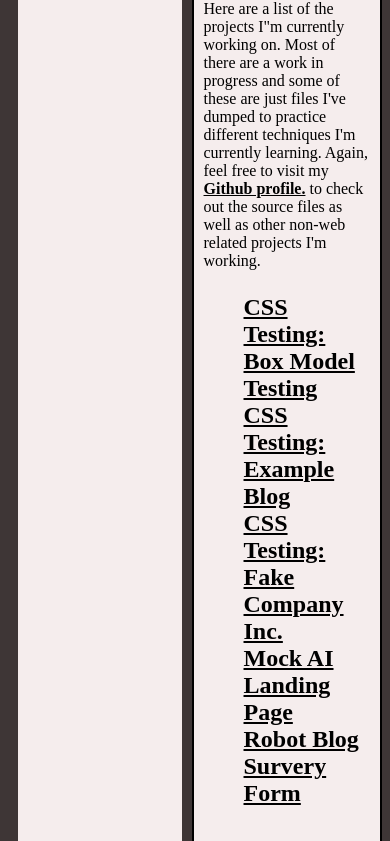
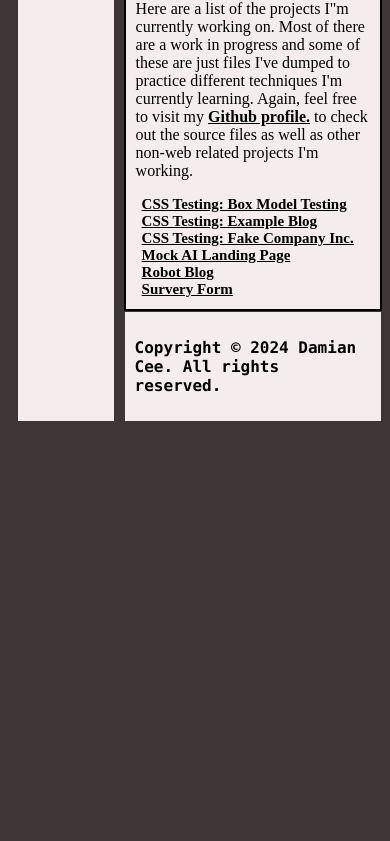
Before and after one commit to DamianCeeDev/DamianCeeDev.github.io, a plain HTML site: page projects.html in a window 390 px wide. Shown: the part 102-943 px from the top of the page. After the commit the page ends 844 px from the top, so only its background shows below. Drawn offline with Linux system fonts and the light colour scheme.

Commit message:
Adjusted the size of the webpage to be a little more mobile friendly even though it's not perfect.

```diff
--- a/style.css
+++ b/style.css
@@ -1,13 +1,21 @@
 ul {
   list-style: none;
-  font-size: x-large;
+  font-size: 20px;
+  text-align: left;
+  padding-left: 5px;
+  /* Remove default padding */
+  padding-right: 5px;
+  /* Remove default padding */
+  margin: 5px;
+  /* Remove default margin */
 }
 
 
 header {
   grid-area: nav-bar;
   background-color: #F5EDED;
-  padding-right: 40px;
+  padding-right: 3px;
+  padding-left: 3px;
   margin: 10px;
 
 }
@@ -51,6 +59,7 @@ body {
 a {
   color: #000000;
   font-weight: bold;
+  text-align: left;
 }
 
 a:hover {
@@ -64,6 +73,19 @@ article {
   background-color: #F5EDED;
 }
 
+article ul {
+
+  list-style: none;
+  font-size: 15px;
+  text-align: left;
+  padding-left: 5px;
+  /* Remove default padding */
+  padding-right: 5px;
+  /* Remove default padding */
+  margin: 1px;
+  /* Remove default margin */
+}
+
 .webpage-format {
   display: grid;
   grid-template-areas:
```
